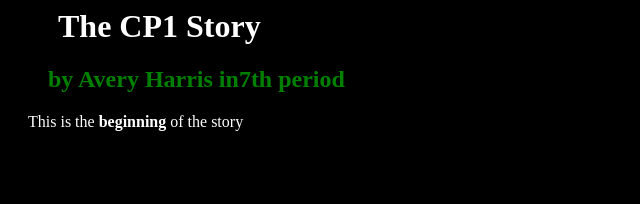
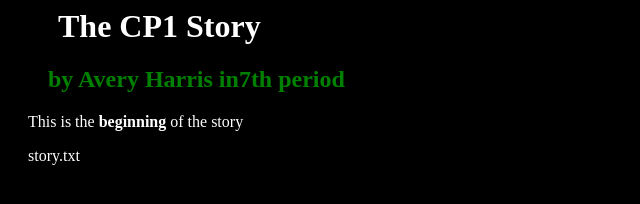
Before and after one commit to averyh21/StoryWebsite, a plain HTML site: page index.html in a window 1280 px wide. Shown: the full height of the page, 0-640 px from the left. Drawn offline with Linux system fonts and the light colour scheme.

Commit message:
Update index.html

```diff
--- a/index.html
+++ b/index.html
@@ -36,5 +36,6 @@ div {border-color: teal;}
         <h1>The CP1 Story</h1>
         <h2>by Avery Harris in7th period</h2>
         <p>This is the <strong>beginning</strong> of the story</p>
+        <p> story.txt</p>
     </body>
 </html
```
